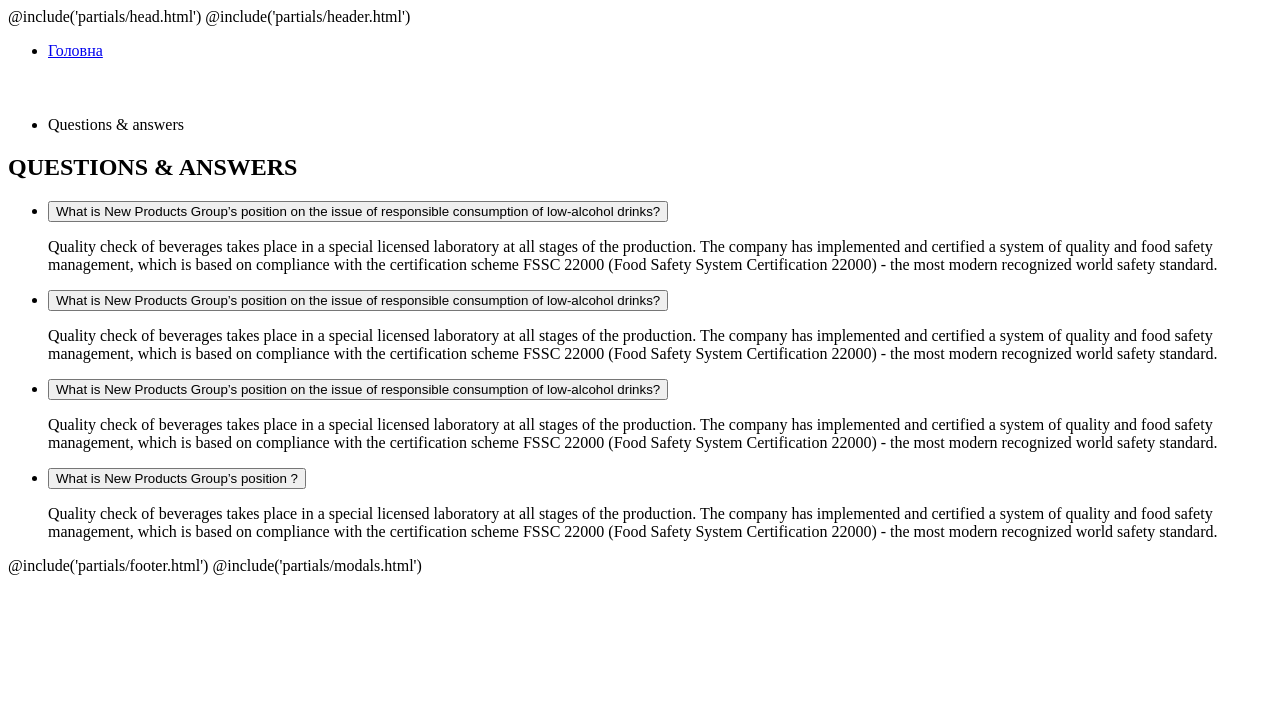
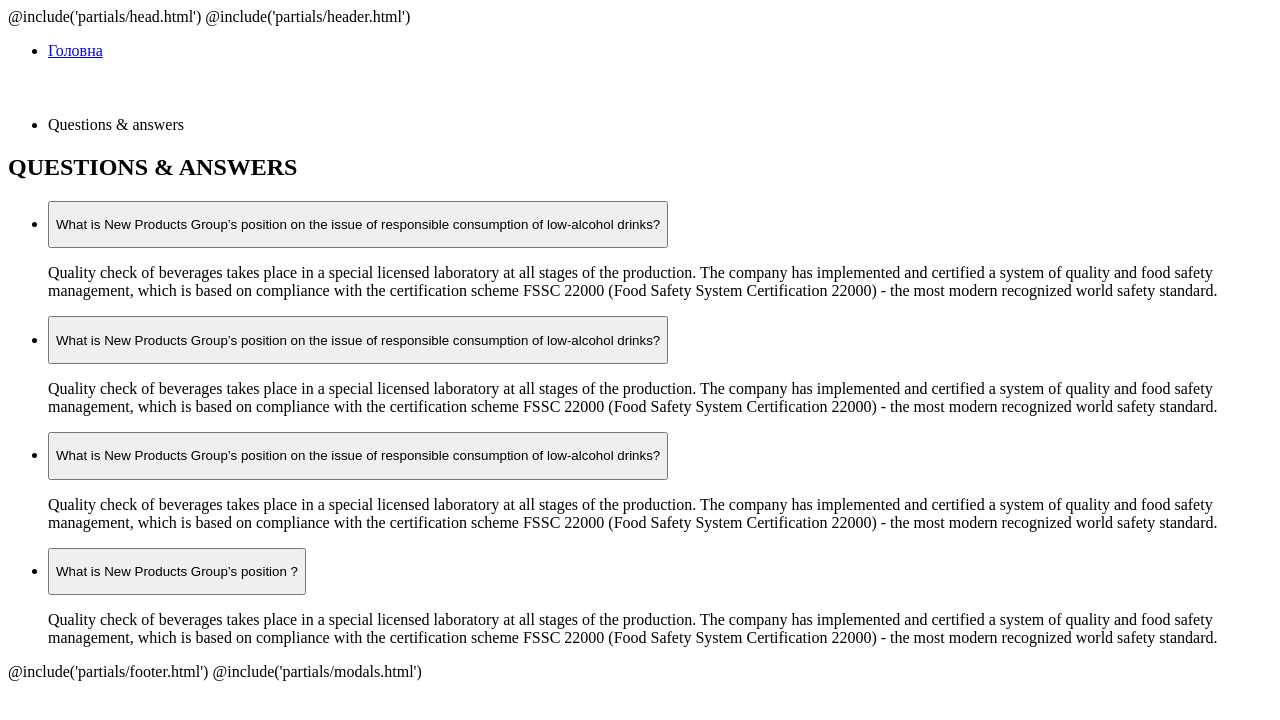
Before and after one commit to RomanTvrdhlb/Zavod, a PHP site: page /faq.html in a window 1280 px wide. Shown: the top 720 px of the page. Run offline with PHP 8.4, Linux system fonts and the light colour scheme.

Commit message:
add faq adaptive

```diff
--- a/source/faq.html
+++ b/source/faq.html
@@ -6,7 +6,7 @@
   @include('partials/header.html')
 
   <main>
-    <section class="block-section">
+    <section class="faq-section">
       <div class="container">
         <ul class="breadcrumbs">
           <li class="breadcrumbs__item home">
@@ -20,52 +20,46 @@
           <li class="breadcrumbs__item" aria-current="page"><p>Questions & answers</p></li>
         </ul>
 
-        <div class="block-section__wrapp">
-          <h1 class="block-section__title">QUESTIONS & ANSWERS</h1>
+        <h1 class="faq-section__title">QUESTIONS & ANSWERS</h1>
 
-          <ul class='accordion' data-default="1" data-single='true' data-breakpoint='576' data-accordion-init>
+        <ul class='accordion' data-default="1" data-single='true' data-accordion-init>
           <li class='accordion__item'>
-              <button class='accordion__btn' data-id='1'>What is New Products Group’s position on the issue of responsible consumption of low-alcohol drinks?
+            <button class='accordion__btn' data-id='1'>
+              <p>What is New Products Group’s position on the issue of responsible consumption of low-alcohol drinks?</p>
               <span class="accordion__btn-icon"></span>
             </button>
             <div class='accordion__content' data-content='1'>
-                <div class="editor">
-                  <p>Quality check of beverages takes place in a special licensed laboratory at all stages of the production. The company has implemented and certified a system of quality and food safety management, which is based on compliance with the certification scheme FSSC 22000 (Food Safety System Certification 22000) - the most modern recognized world safety standard.</p>
-                </div>
+              <p class="accordion__text">Quality check of beverages takes place in a special licensed laboratory at all stages of the production. The company has implemented and certified a system of quality and food safety management, which is based on compliance with the certification scheme FSSC 22000 (Food Safety System Certification 22000) - the most modern recognized world safety standard.</p>
             </div>
           </li>
           <li class='accordion__item'>
-              <button class='accordion__btn' data-id='2'>What is New Products Group’s position on the issue of responsible consumption of low-alcohol drinks?
+            <button class='accordion__btn' data-id='2'>
+              <p>What is New Products Group’s position on the issue of responsible consumption of low-alcohol drinks?</p>
               <span class="accordion__btn-icon"></span>
             </button>
             <div class='accordion__content' data-content='2'>
-                <div class="editor">
-                  <p>Quality check of beverages takes place in a special licensed laboratory at all stages of the production. The company has implemented and certified a system of quality and food safety management, which is based on compliance with the certification scheme FSSC 22000 (Food Safety System Certification 22000) - the most modern recognized world safety standard.</p>
-                </div>
+              <p class="accordion__text">Quality check of beverages takes place in a special licensed laboratory at all stages of the production. The company has implemented and certified a system of quality and food safety management, which is based on compliance with the certification scheme FSSC 22000 (Food Safety System Certification 22000) - the most modern recognized world safety standard.</p>
             </div>
           </li>
           <li class='accordion__item'>
-              <button class='accordion__btn' data-id='3'>What is New Products Group’s position on the issue of responsible consumption of low-alcohol drinks?
+            <button class='accordion__btn' data-id='3'>
+              <p>What is New Products Group’s position on the issue of responsible consumption of low-alcohol drinks?</p>
               <span class="accordion__btn-icon"></span>
             </button>
             <div class='accordion__content' data-content='3'>
-                <div class="editor">
-                  <p>Quality check of beverages takes place in a special licensed laboratory at all stages of the production. The company has implemented and certified a system of quality and food safety management, which is based on compliance with the certification scheme FSSC 22000 (Food Safety System Certification 22000) - the most modern recognized world safety standard.</p>
-                </div>
+              <p class="accordion__text">Quality check of beverages takes place in a special licensed laboratory at all stages of the production. The company has implemented and certified a system of quality and food safety management, which is based on compliance with the certification scheme FSSC 22000 (Food Safety System Certification 22000) - the most modern recognized world safety standard.</p>
             </div>
           </li>
           <li class='accordion__item'>
-              <button class='accordion__btn' data-id='4'>What is New Products Group’s position ?
+            <button class='accordion__btn' data-id='4'>
+              <p>What is New Products Group’s position ?</p>
               <span class="accordion__btn-icon"></span>
             </button>
             <div class='accordion__content' data-content='4'>
-                <div class="editor">
-                  <p>Quality check of beverages takes place in a special licensed laboratory at all stages of the production. The company has implemented and certified a system of quality and food safety management, which is based on compliance with the certification scheme FSSC 22000 (Food Safety System Certification 22000) - the most modern recognized world safety standard.</p>
-                </div>
+              <p class="accordion__text">Quality check of beverages takes place in a special licensed laboratory at all stages of the production. The company has implemented and certified a system of quality and food safety management, which is based on compliance with the certification scheme FSSC 22000 (Food Safety System Certification 22000) - the most modern recognized world safety standard.</p>
             </div>
           </li>
         </ul>
-        </div>
       </div>
     </section>
   </main>
--- a/source/scss/general/_blocks.scss
+++ b/source/scss/general/_blocks.scss
@@ -26,3 +26,6 @@
 
 // Sample pages section
 @import "../blocks/sections/block-section.scss";
+
+// Questions & answers
+@import "../blocks/sections/faq-section.scss";
```
Also changed, not shown: source/scss/blocks/sections/_faq-section.scss (added, +13 -0 lines), source/scss/components/_accordion.scss (+38 -29 lines). Lines whose indentation alone changed are shown as unchanged.
